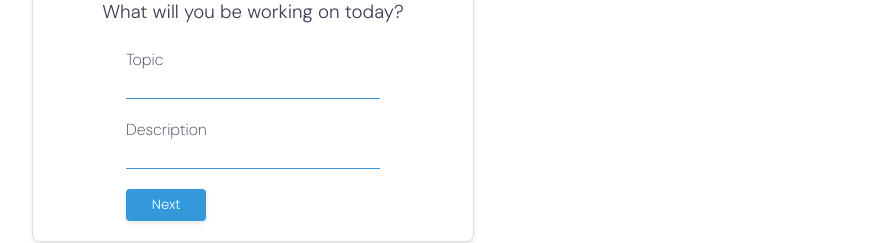
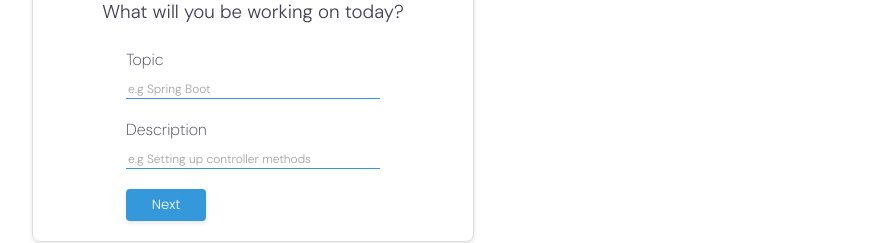
Before and after one commit to learningboiz/GrowthDiary, a React (Vite) app in the folder frontend/: page /session/new in a window 1280 px wide. Shown: the part 149-392 px from the top of the page, without its empty margins (387-1277 px from the left). Built offline with nearby package versions, Linux system fonts and the light colour scheme.

Commit message:
Modified imports

```diff
--- a/frontend/src/tracker/forms/DetailsForm.jsx
+++ b/frontend/src/tracker/forms/DetailsForm.jsx
@@ -7,7 +7,7 @@ import {SessionContext} from "../SessionContext.jsx";
 
 
 export default function DetailsForm({stepUpdater, newSession}) {
-    const {sessionForm, setSessionForm} = useContext(SessionContext);
+    const {setSessionForm} = useContext(SessionContext);
     const subheadingText = newSession? "What will you be working on today?" : "What did you work on previously?"
     const { register,
             handleSubmit,
@@ -21,8 +21,6 @@ export default function DetailsForm({stepUpdater, newSession}) {
             description: data.description
         }))
         stepUpdater();
-
-        console.log(sessionForm)
     }
 
     return (
@@ -34,6 +32,7 @@ export default function DetailsForm({stepUpdater, newSession}) {
                     Topic
                     <input
                         type="text"
+                        placeholder="e.g Spring Boot"
                         {...register("topic", {
                             required: "Please provide a topic",
                             minLength : {
@@ -58,6 +57,8 @@ export default function DetailsForm({stepUpdater, newSession}) {
                 <label>
                     Description
                     <input
+                        type="text"
+                        placeholder="e.g Setting up controller methods"
                         {...register("description", {
                             required: "Please provide a description",
                             minLength : {
--- a/frontend/src/tracker/forms/PastTimeForm.jsx
+++ b/frontend/src/tracker/forms/PastTimeForm.jsx
@@ -7,7 +7,7 @@ import {SessionContext} from "../SessionContext.jsx";
 
 
 export default function PastTimeForm({stepUpdater}) {
-    const {sessionForm, setSessionForm} = useContext(SessionContext);
+    const {setSessionForm} = useContext(SessionContext);
     const { register,
         handleSubmit,
         formState: {errors},
@@ -22,8 +22,6 @@ export default function PastTimeForm({stepUpdater}) {
             minutes: data.minutes
         }))
         stepUpdater();
-
-        console.log(sessionForm)
     }
 
 
@@ -72,7 +70,11 @@ export default function PastTimeForm({stepUpdater}) {
                                 required: "Please indicate the minutes spent",
                                 min: {
                                     value: 0,
-                                    message: "Hours should be non-negative"
+                                    message: "Minutes should be non-negative"
+                                },
+                                max: {
+                                    value: 59,
+                                    message: "Minutes should not exceed 59"
                                 },
                                 validate: {
                                     moreThanZero: v => (v + (getValues().hours * 60)) > 0 || "Total duration should be greater than 0"
```
